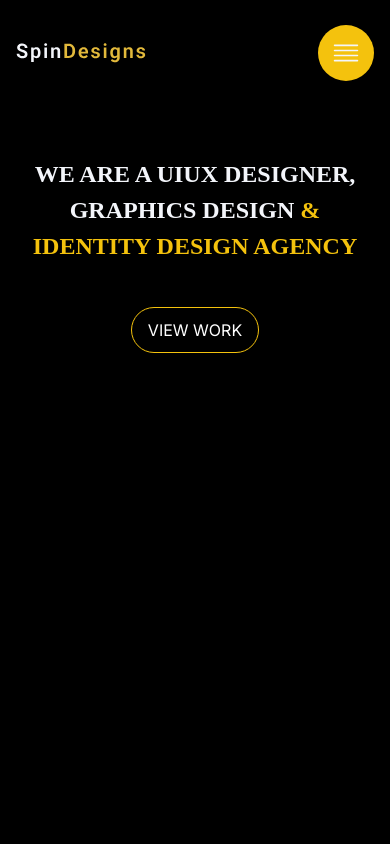
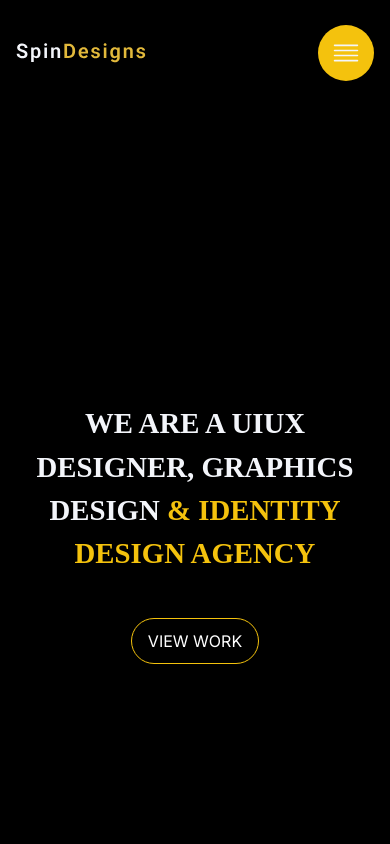
Before and after one commit to femmyte/spin-studio, a Next.js app: page / in a window 390 px wide. Shown: the top 844 px of the page. Built offline with nearby package versions, Linux system fonts and the light colour scheme.

Commit message:
Adjusted the header component for mobile responsiveness

```diff
--- a/src/components/Home/Header.jsx
+++ b/src/components/Home/Header.jsx
@@ -3,13 +3,15 @@ import ButtonLink from '../common/ButtonLink';
 
 const Header = ({ children }) => {
 	return (
-		<header className='text-center px-4 md:px-[4rem] py-[3.12rem] bg-black h-screen md:h-[83vh] '>
-			<h1 className='text-naturalWhite font-[600] text-[1.5rem] md:text-[4rem] font-oswald leading-normal'>
-				WE ARE A UIUX DESIGNER, GRAPHICS DESIGN{' '}
-				<span className=' text-primaryYellow'>
-					& IDENTITY DESIGN AGENCY
-				</span>
-			</h1>
+		<header className='text-center px-4 md:px-[4rem]  py-[3.12rem] bg-black h-screen md:h-[83vh] flex flex-col justify-center md:justify-start '>
+			<div className='md:w-[72.75rem]'>
+				<h1 className='text-naturalWhite font-[600] text-[1.8rem] md:text-[4rem] font-oswald leading-normal'>
+					WE ARE A UIUX DESIGNER, GRAPHICS DESIGN{' '}
+					<span className=' text-primaryYellow'>
+						& IDENTITY DESIGN AGENCY
+					</span>
+				</h1>
+			</div>
 			<div className='mt-[3.38rem]'>
 				<ButtonLink text={'VIEW WORK'} link={'#'} />
 			</div>
```
